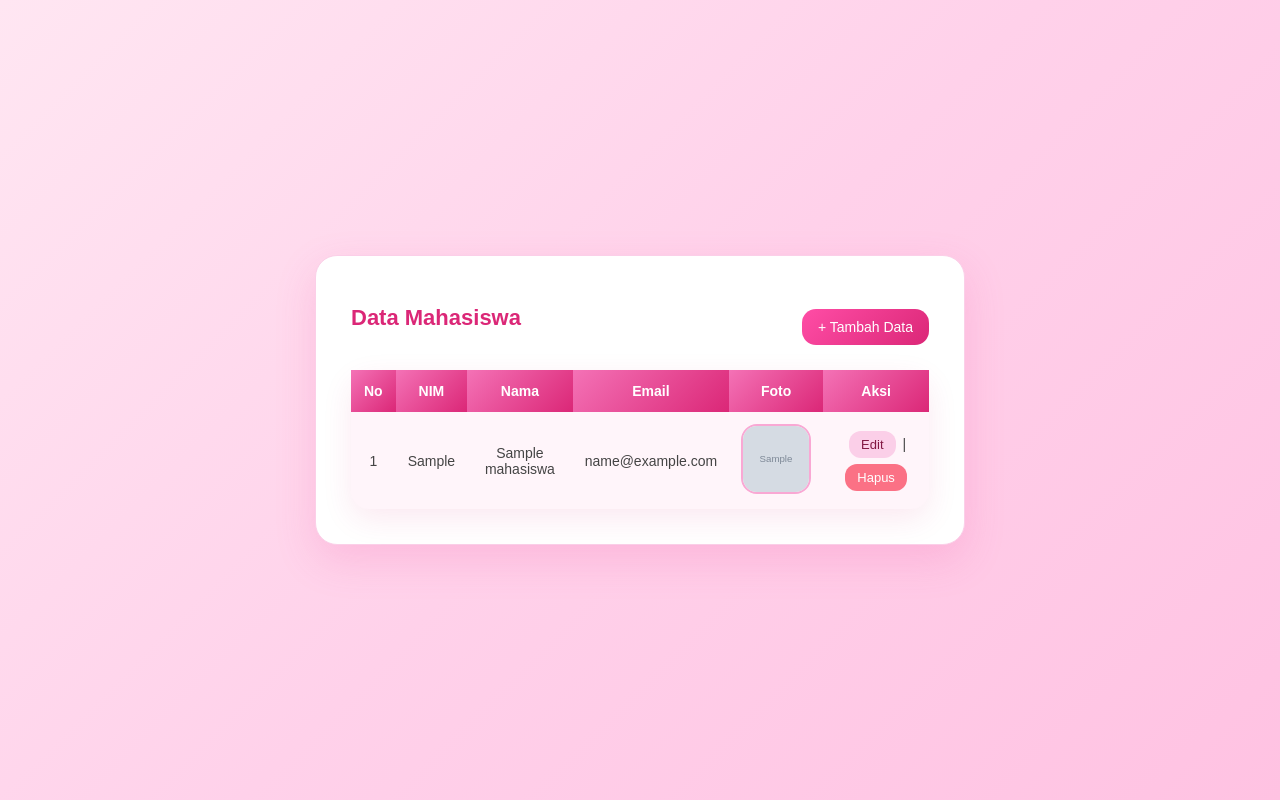
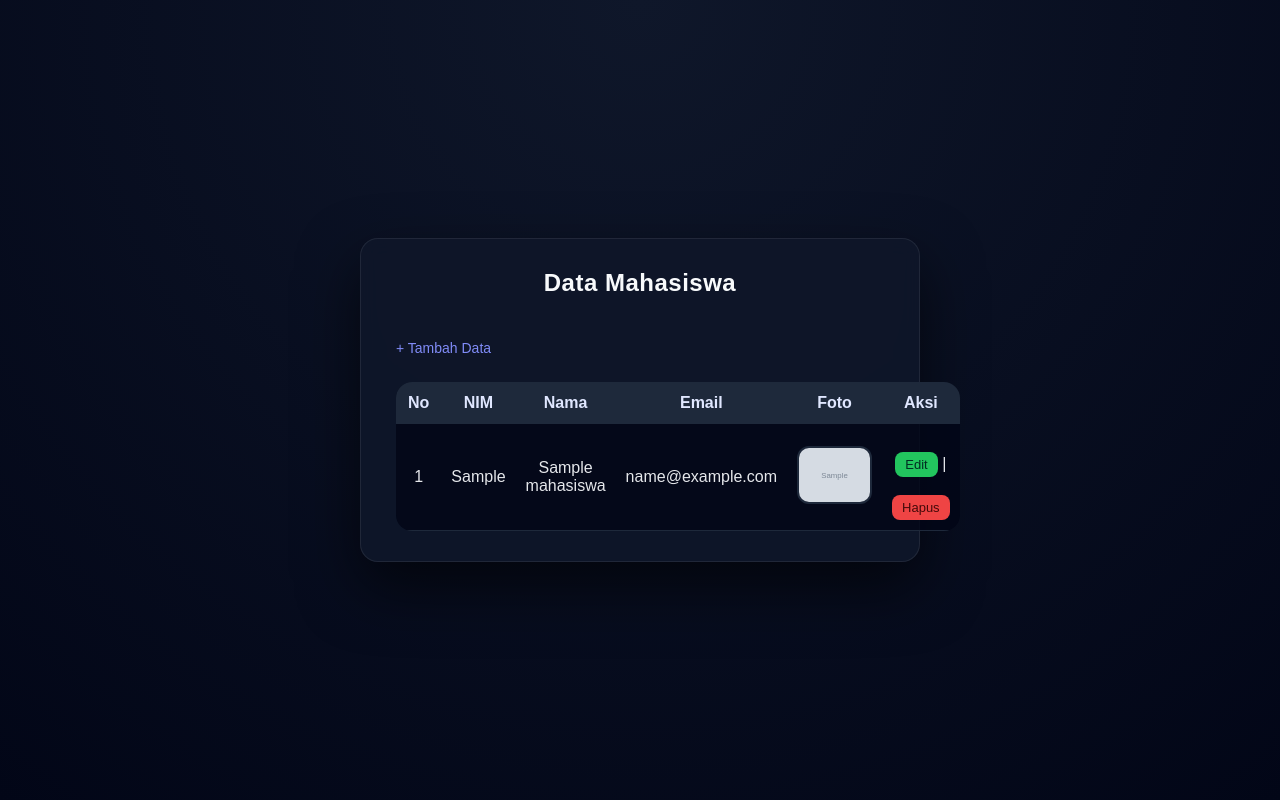
Before and after one commit to aryawzzyy-source/project-mahasiswa, a PHP site: page /list.php in a window 1280 px wide. Run offline with PHP 8.4, Linux system fonts and the light colour scheme; tables that the repository leaves empty or names only in its code hold one stand-in row (values such as "Sample post"); grey boxes marked "Sample" are stand-in pictures.

Commit message:
style.css

```diff
--- a/style.css
+++ b/style.css
@@ -1,4 +1,4 @@
-/* ================= RESET ================= */
+/* RESET */
 * {
     margin: 0;
     padding: 0;
@@ -6,216 +6,147 @@
     font-family: "Poppins", Arial, sans-serif;
 }
 
-/* ================= BACKGROUND ================= */
+/* BACKGROUND */
 body {
     min-height: 100vh;
-    background: linear-gradient(135deg, #ffe6f2, #ffd1ea, #ffc2e2);
+    background: radial-gradient(circle at top, #0f172a, #020617);
     display: flex;
     justify-content: center;
     align-items: center;
-    padding: 30px;
-    color: #444;
+    padding: 20px;
+    color: #e5e7eb;
 }
 
-/* ================= CONTAINER ================= */
+/* CONTAINER */
 .container {
     width: 100%;
-    max-width: 650px;
-    background: #ffffff;
-    padding: 35px;
-    border-radius: 22px;
-    box-shadow: 0 15px 40px rgba(236, 72, 153, 0.18);
-    border: 1px solid #fbcfe8;
-    animation: fadeIn .6s ease;
+    max-width: 560px;
+    background: rgba(15, 23, 42, 0.9);
+    backdrop-filter: blur(10px);
+    padding: 30px 35px;
+    border-radius: 18px;
+    box-shadow: 0 25px 60px rgba(0,0,0,.6);
+    border: 1px solid rgba(255,255,255,.08);
 }
 
-/* ================= ANIMATION ================= */
-@keyframes fadeIn {
-    from { opacity: 0; transform: translateY(15px); }
-    to { opacity: 1; transform: translateY(0); }
-}
-
-/* ================= TITLE ================= */
+/* JUDUL */
 h2 {
     text-align: center;
     margin-bottom: 25px;
     font-weight: 600;
-    font-size: 22px;
-    color: #db2777;
+    letter-spacing: .5px;
+    color: #f8fafc;
 }
 
-/* ================= LABEL ================= */
+/* LABEL */
 label {
     display: block;
-    margin-top: 14px;
+    margin-top: 12px;
     font-size: 14px;
-    font-weight: 500;
-    color: #be185d;
+    color: #cbd5f5;
 }
 
-/* ================= INPUT ================= */
+/* INPUT */
 input[type="text"],
 input[type="email"],
 input[type="password"],
 input[type="file"] {
     width: 100%;
     margin-top: 6px;
-    padding: 12px 14px;
-    background: #fff5fa;
-    border: 1px solid #f9a8d4;
-    border-radius: 14px;
-    font-size: 14px;
-    transition: 0.3s ease;
+    padding: 11px 14px;
+    background: #020617;
+    border: 1px solid #1e293b;
+    border-radius: 10px;
+    color: #e5e7eb;
+    transition: .25s;
 }
 
 input:focus {
     outline: none;
-    border-color: #ec4899;
-    background: #fff0f6;
-    box-shadow: 0 0 0 3px rgba(236, 72, 153, 0.2);
+    border-color: #6366f1;
+    box-shadow: 0 0 0 2px rgba(99,102,241,.3);
 }
 
-/* ================= BUTTON ================= */
+/* BUTTON */
 button {
-    margin-top: 22px;
+    margin-top: 20px;
     width: 100%;
-    padding: 14px;
+    padding: 13px;
     border: none;
-    border-radius: 16px;
-    background: linear-gradient(135deg, #ff4da6, #db2777);
+    border-radius: 12px;
+    background: linear-gradient(135deg, #6366f1, #4338ca);
     color: white;
-    font-size: 15px;
+    font-size: 16px;
     font-weight: 600;
-    letter-spacing: 0.5px;
     cursor: pointer;
-    transition: all 0.3s ease;
+    transition: .3s;
 }
 
 button:hover {
     transform: translateY(-3px);
-    box-shadow: 0 12px 25px rgba(219, 39, 119, 0.35);
+    box-shadow: 0 10px 25px rgba(99,102,241,.4);
 }
 
-/* ================= LINK ================= */
+/* LINK */
 a {
     display: inline-block;
     margin-top: 18px;
-    color: #db2777;
-    font-weight: 500;
+    color: #818cf8;
+    text-decoration: none;
     font-size: 14px;
-    text-decoration: none;
-    transition: 0.3s;
 }
 
 a:hover {
     text-decoration: underline;
-    opacity: 0.8;
 }
 
-/* ================= TABLE ================= */
+/* TABEL */
 table {
     width: 100%;
     margin-top: 25px;
     border-collapse: collapse;
-    background: #fff5fa;
-    border-radius: 18px;
+    background: rgba(2,6,23,.8);
+    border-radius: 16px;
     overflow: hidden;
-    box-shadow: 0 10px 30px rgba(219, 39, 119, 0.1);
 }
 
 th {
-    background: linear-gradient(135deg, #f472b6, #db2777);
-    padding: 13px;
-    color: white;
-    font-weight: 600;
-    font-size: 14px;
+    background: #1e293b;
+    padding: 12px;
+    color: #e0e7ff;
 }
 
 td {
-    padding: 12px;
+    padding: 10px;
+    border-bottom: 1px solid #1e293b;
     text-align: center;
-    font-size: 14px;
-    border-bottom: 1px solid #fbcfe8;
-}
-
-tr:last-child td {
-    border-bottom: none;
+    color: #e5e7eb;
 }
 
 tr:hover {
-    background: #ffe4f2;
-    transition: 0.2s;
+    background: rgba(99,102,241,.08);
 }
 
-/* ================= FOTO ================= */
+/* FOTO */
 img {
-    width: 70px;
-    height: 70px;
-    object-fit: cover;
-    border-radius: 16px;
-    border: 2px solid #f9a8d4;
+    width: 75px;
+    border-radius: 12px;
+    border: 2px solid #1e293b;
 }
 
-/* ================= AKSI BUTTON ================= */
+/* AKSI */
 td a {
-    padding: 6px 12px;
-    border-radius: 12px;
+    padding: 5px 10px;
+    border-radius: 8px;
     font-size: 13px;
-    font-weight: 500;
-    margin: 2px;
 }
 
 td a:first-child {
-    background: #fbcfe8;
-    color: #831843;
+    background: #22c55e;
+    color: #022c22;
 }
 
 td a:last-child {
-    background: #fb7185;
-    color: white;
+    background: #ef4444;
+    color: #450a0a;
 }
-
-td a:hover {
-    opacity: 0.85;
-}
-
-/* ================= HEADER LIST ================= */
-.header {
-    display: flex;
-    justify-content: space-between;
-    align-items: center;
-    margin-bottom: 20px;
-}
-
-.header h2 {
-    margin: 0;
-}
-
-/* Tombol Tambah */
-.btn-add {
-    background: linear-gradient(135deg, #ff4da6, #db2777);
-    color: white;
-    padding: 10px 16px;
-    border-radius: 14px;
-    font-size: 14px;
-    font-weight: 500;
-    text-decoration: none;
-    transition: 0.3s;
-}
-
-.btn-add:hover {
-    transform: translateY(-2px);
-    box-shadow: 0 8px 20px rgba(219,39,119,.3);
-}
-
-/* ================= TABLE RESPONSIVE ================= */
-table {
-    width: 100%;
-    overflow-x: auto;
-}
-
-/* ================= AKSI BUTTON LEBIH RAPI ================= */
-td a {
-    display: inline-block;
-    margin: 3px;
-}
```
